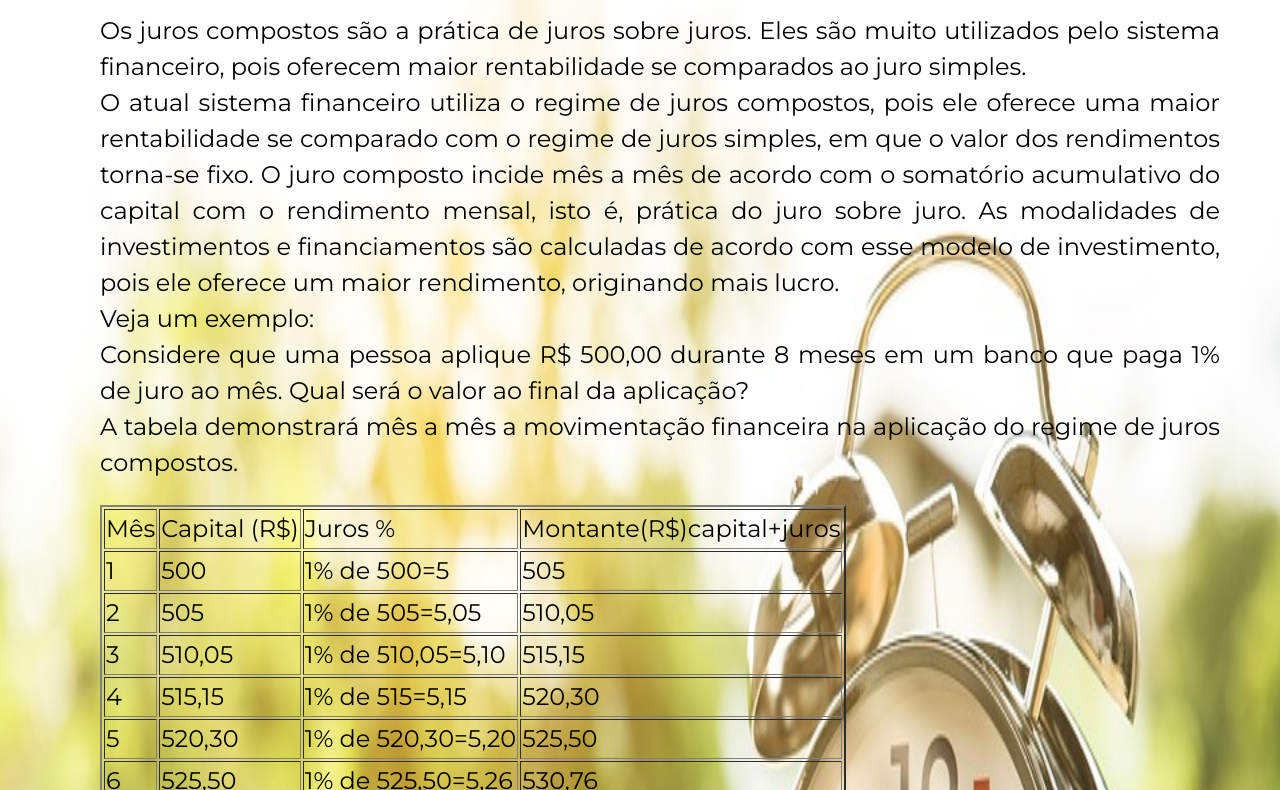
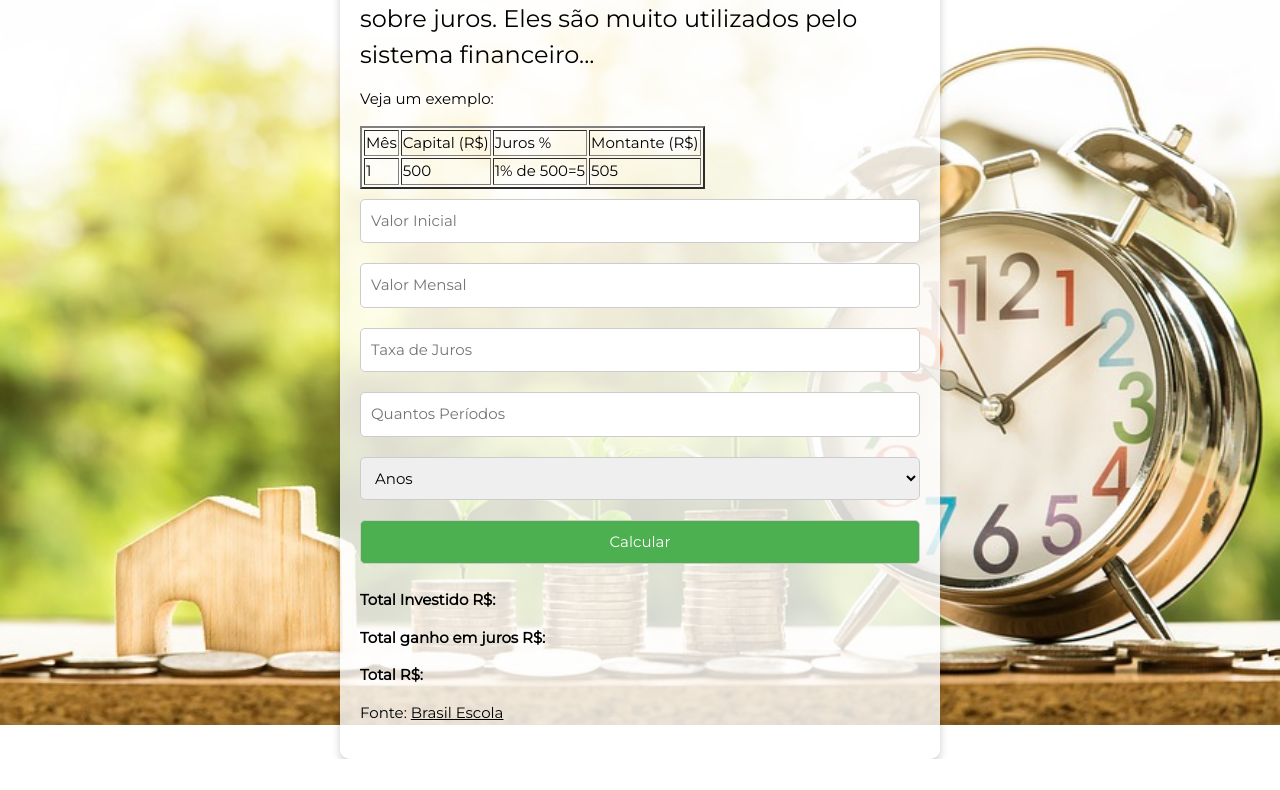
Before and after one commit to MarceloJP92/Juros, a plain HTML site: page index.html in a window 1280 px wide. Shown: the part 75-865 px from the top of the page. After the commit the page ends 834 px from the top, so only its background shows below. Drawn offline with nearby package versions, Linux system fonts and the light colour scheme.

Commit message:
Update index.html

```diff
--- a/index.html
+++ b/index.html
@@ -1,165 +1,137 @@
 <!DOCTYPE html>
-
 <html>
 
+<head>
     <title>Calculadora</title>
     <meta name="viewport" content="width=device-width, initial-scale=1.0">
 
     <link rel="stylesheet" href="https://www.w3schools.com/w3css/4/w3.css">
-
-<link rel="stylesheet" href="https://fonts.googleapis.com/css?family=Raleway">
-
-<link rel="stylesheet" href="https://www.w3schools.com/w3css/4/w3.css">
-
     <link rel="stylesheet" href="https://fonts.googleapis.com/css?family=Montserrat">
-
     <link rel="stylesheet" href="https://cdnjs.cloudflare.com/ajax/libs/font-awesome/4.7.0/css/font-awesome.min.css">
 
+    <style>
+        body, h1, h2, h3, h5 {
+            font-family: Montserrat, sans-serif;
+            margin: 0;
+            padding: 0;
+        }
 
-
-
-<style>
-body,h1,h5,h3,h2 {font-family: Montserrat, sans-serif }
-body, html {height: 100%}
         .bgimg {
-
             background-image: url('ima/money-2696229_960_720.jpg');
             background-repeat: no-repeat;
-background-size:100% 100%;
+            background-size: cover;
+            height: 100vh;
+            display: flex;
+            justify-content: center;
+            align-items: center;
+            padding: 20px;
         }
-  @media screen and (max-width: 900px) and (min-width: 600px) {
-  div.example {
-    font-size: 50px;
-    padding: 50px;
-    border: 8px solid black;
 
+        .content {
+            background: rgba(255, 255, 255, 0.8);
+            padding: 20px;
+            border-radius: 10px;
+            box-shadow: 0 4px 8px rgba(0, 0, 0, 0.2);
+            max-width: 600px;
+            width: 100%;
+        }
+
+        input, select, button {
+            width: 100%;
+            margin: 10px 0;
+            padding: 10px;
+            border: 1px solid #ccc;
+            border-radius: 5px;
+        }
+
+        button {
+            background-color: #4CAF50;
+            color: white;
+            cursor: pointer;
+        }
+
+        button:hover {
+            background-color: #45a049;
+        }
+
+        @media screen and (max-width: 600px) {
+            h1 {
+                font-size: 24px;
+            }
+
+            h3 {
+                font-size: 16px;
             }
         }
-
     </style>
 
-<script >
-function Calcular()
-{
+    <script>
+        function Calcular() {
             var inicial = parseFloat(form1.inicial.value);
             var mensal = parseFloat(form1.mensal.value);
             var juros = parseFloat(form1.juros.value);
             var periodo = parseFloat(form1.periodo.value);
             var s = 0;
-var m,n,l,a =0;
+            var m, n, l, a = 0;
             var tempos = 0;
-var taxa =0;
-if(form1.tempo.value == "Seleção") {
-tempos = 12*periodo;
-}else{
-tempos = 1*periodo;
+            var taxa = 0;
+            if (form1.tempo.value == "Seleção") {
+                tempos = 12 * periodo;
+            } else {
+                tempos = 1 * periodo;
             }
-taxa = juros/100;
-s = inicial*(Math.pow(1+taxa,tempos));
-a = mensal*((Math.pow(1+taxa,tempos))-1)/taxa;
-m =(s+a);
-l=tempos*mensal+inicial;
-n=m-l;
+            taxa = juros / 100;
+            s = inicial * (Math.pow(1 + taxa, tempos));
+            a = mensal * ((Math.pow(1 + taxa, tempos)) - 1) / taxa;
+            m = (s + a);
+            l = tempos * mensal + inicial;
+            n = m - l;
             document.getElementById("total").innerHTML = m.toFixed(2);
             document.getElementById("Investido").innerHTML = l.toFixed(2);
             document.getElementById("ganho").innerHTML = n.toFixed(2);
         }
-//S = capital (1 + taxa) mensal + periodo ((1+taxa)mensal-1)/taxa
-//Onde:
-//S: É o valor acumulado no período.
-//T: É o valor de cada depósito periódico.
-//i: É a taxa percentual aplicada ao capital para a apuração do juro (taxa mensal).
-//n: É o número de depósitos da aplicação (meses).
     </script>
+</head>
 
-<body >
-
+<body>
     <div class="bgimg">
-<div style="padding-right:60px">
-<div style=" padding-left: 100px ">
-
-<font color="black">
-
-<center><h1><b> Juros compostos </h1></center></b>
-
-
-
-<div align="justify" strong > <h3><p>Os juros compostos são a prática de juros sobre juros. Eles são muito utilizados pelo sistema financeiro, pois oferecem maior rentabilidade se comparados ao juro simples.
-
-<br>O atual sistema financeiro utiliza o regime de juros compostos, pois ele oferece uma maior rentabilidade se comparado com o regime de juros simples, em que o valor dos rendimentos torna-se fixo. O juro composto incide mês a mês de acordo com o somatório acumulativo do capital com o rendimento mensal, isto é, prática do juro sobre juro. As modalidades de investimentos e financiamentos são calculadas de acordo com esse modelo de investimento, pois ele oferece um maior rendimento, originando mais lucro.
-
-<br>Veja um exemplo:<br>
-
-Considere que uma pessoa aplique R$ 500,00 durante 8 meses em um banco que paga 1% de juro ao mês. Qual será o valor ao final da aplicação?
-
-<br>A tabela demonstrará mês a mês a movimentação financeira na aplicação do regime de juros compostos.
-
-<table border="2" color=black>
-
-<tr><td>Mês </td> <td> Capital (R$) </td> <td> Juros % </td> <td>Montante(R$)capital+juros</td></tr>
-
-<tr><td> 1 </td> <td> 500 </td> <td> 1% de 500=5 </td> <td> 505 </td></tr>
-
-<tr><td> 2 </td> <td> 505 </td> <td> 1% de 505=5,05 </td> <td> 510,05 </td></tr>
-
-<tr><td> 3 </td> <td> 510,05 </td> <td> 1% de 510,05=5,10 </td> <td> 515,15 </td></tr>
-
-<tr><td> 4 </td> <td> 515,15 </td> <td> 1% de 515=5,15 </td> <td> 520,30 </td></tr>
-
-<tr><td> 5 </td> <td> 520,30 </td> <td> 1% de 520,30=5,20 </td> <td> 525,50 </td></tr>
-
-<tr><td> 6 </td> <td> 525,50 </td> <td> 1% de 525,50=5,26 </td> <td> 530,76 </td></tr>
-
-<tr><td> 7 </td> <td> 530,76 </td> <td> 1% de 530,76=5,31 </td> <td> 536,07 </td></tr>
-
-<tr><td> 8 </td> <td> 536,07 </td> <td> 1% de 536,07=5,36 </td> <td> 541,43 </td></tr>
-
+        <div class="content">
+            <center>
+                <h1><b>Juros Compostos</b></h1>
+            </center>
+            <h3>Os juros compostos são a prática de juros sobre juros. Eles são muito utilizados pelo sistema financeiro...</h3>
+            <p>Veja um exemplo:</p>
+            <table border="2">
+                <tr>
+                    <td>Mês</td>
+                    <td>Capital (R$)</td>
+                    <td>Juros %</td>
+                    <td>Montante (R$)</td>
+                </tr>
+                <tr>
+                    <td>1</td>
+                    <td>500</td>
+                    <td>1% de 500=5</td>
+                    <td>505</td>
+                </tr>
+                <!-- continue com os dados da tabela -->
             </table>
-
-No final do 8º mês, o montante será de R$ 541,43.</p>
-
-
-
-Faça uma simulação aqui :
-
-<br>
-
-<br>
-
-<form name="form1" action="#" method="post" >
-
-<input name="inicial" type="text" placeholder="Valor Inicial" required="required" ><br><br>
-
-<input name="mensal" type="text" placeholder="Vaor Mensal" required="required" ><br><br>
-
-<input class="input100" type="text" name="juros" placeholder="Taxa de Juros" required="required" >
-
-<span class="focus-input100"></span>
-
-<span class="symbol-input100"></span>
-
-<i aria-hidden="true"></i></span><br ><br ><!-- step="0.001" min="0" max="100"-->
-
-<input name="periodo" typ="text" class="focus-input100" class="symbol-input100" placeholder="Quantos Periodos" required="required" ">
-<select class="tempoo" name="tempo"> <option value="Seleção">Anos</options> <option value="b">Meses</options> </select> <br><br>
-<!-- <p id="V"> Valor: </p>-->
-<button class="button" type="button" onclick =" return Calcular()">Calcular</button><br>
-<p ><b>Total Investido R$ : <span id="Investido" ></span>
-<p >Total ganho em juros R$ : <span Id="ganho" ></span>
-<p >Total R$ : <span id="total" ></span><br><br></p></b>
+            <form name="form1" action="#" method="post">
+                <input name="inicial" type="text" placeholder="Valor Inicial" required>
+                <input name="mensal" type="text" placeholder="Valor Mensal" required>
+                <input name="juros" type="text" placeholder="Taxa de Juros" required>
+                <input name="periodo" type="text" placeholder="Quantos Períodos" required>
+                <select name="tempo">
+                    <option value="Seleção">Anos</option>
+                    <option value="b">Meses</option>
+                </select>
+                <button type="button" onclick="return Calcular()">Calcular</button>
+                <p><b>Total Investido R$: <span id="Investido"></span></b></p>
+                <p><b>Total ganho em juros R$: <span id="ganho"></span></b></p>
+                <p><b>Total R$: <span id="total"></span></b></p>
             </form>
-<!--<button class="button" type="button" onclick =" return Calcular()">Calcular</button><br>-->
-<br>
-<br>
-<br>
-<br>
-<br>
-<br>
             <p>Fonte: <a href="https://brasilescola.uol.com.br/matematica/juros-compostos.htm">Brasil Escola</a></p>
-</div>
         </div>
     </div>
 </body>
 </html>
-</body>
-</html>
```
Lines whose indentation alone changed are shown as unchanged.
